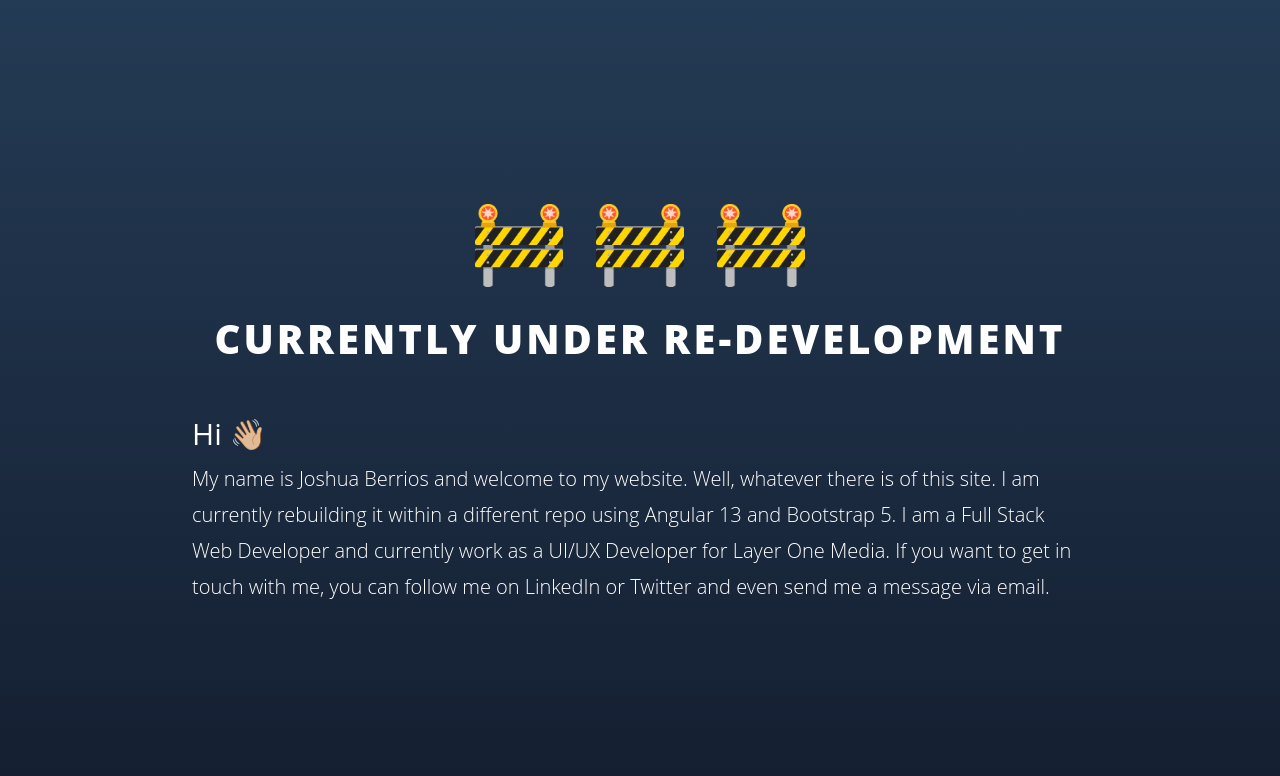
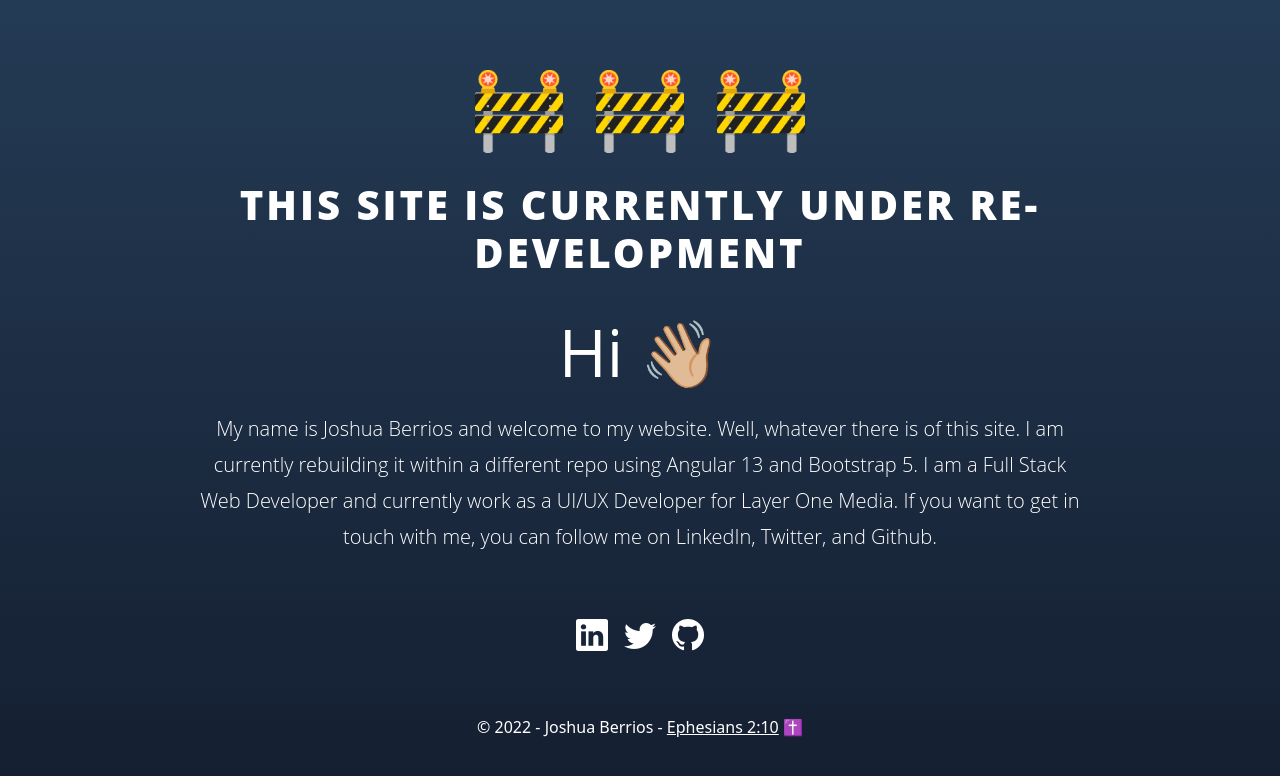
Before and after one commit to JoshuaB94/JoshuaB94.github.io, a plain HTML site: page index.html in a window 1280 px wide. Drawn offline with nearby package versions, Linux system fonts and the light colour scheme.

Commit message:
Implemented social media icons for LinkedIn, Twitter, & Github + Created a Footer Area with Copyright info and a Bible verse link.

```diff
--- a/index.html
+++ b/index.html
@@ -12,15 +12,39 @@
 </head>
 <body>
     <div class="main-container">
+        <!-- Main Content Area -->
         <div class="content">
             <p class="emoji-heading">🚧 🚧 🚧</p>
-            <h1>Currently Under Re-Development</h1>
+            <h1>This Site is Currently Under Re-Development</h1>
             <p class="content-copy">
                 <span class="hello-copy">Hi 👋🏼</span><br>
                 My name is Joshua Berrios and welcome to my website. Well, whatever there is of this site. I am currently rebuilding it within a different repo
                 using Angular 13 and Bootstrap 5. I am a Full Stack Web Developer and currently work as a UI/UX Developer for Layer One Media. If you want to
-                get in touch with me, you can follow me on LinkedIn or Twitter and even send me a message via email.
+                get in touch with me, you can follow me on LinkedIn, Twitter, and Github.
             </p>
+
+            <div class="d-flex flex-row mb-3 mt-5 justify-content-center">
+                <div class="p-2 social-icon">
+                    <a href="https://linkedin.com/in/joshuaberrios" target="_blank">
+                        <i class="bi bi-linkedin" style="font-size: 2rem; color: white;"></i>
+                    </a>
+                </div>
+                <div class="p-2 social-icon">
+                    <a href="https://twitter.com/ixoyedesign" target="_blank">
+                        <i class="bi bi-twitter" style="font-size: 2rem; color: white;"></i>
+                    </a>
+                </div>
+                <div class="p-2 social-icon">
+                    <a href="https://github.com/JoshuaB94" target="_blank">
+                        <i class="bi bi-github" style="font-size: 2rem; color: white;"></i>
+                    </a>
+                </div>
+            </div>
+
+            <!-- Footer + Copyright Area -->
+            <div class="container-sm text-white text-center mt-5">
+                <p>© 2022 - Joshua Berrios - <a href="https://my.bible.com/bible/59/EPH.2.ESV" target="_blank" class="text-white">Ephesians 2:10</a> ✝️</p>
+            </div>
         </div>
     </div>
 
--- a/styles/stylesheet.css
+++ b/styles/stylesheet.css
@@ -1,3 +1,7 @@
+/*--- Bootstrap Icons ---*/
+@import url("https://cdn.jsdelivr.net/npm/bootstrap-icons@1.8.3/font/bootstrap-icons.css");
+
+
 .main-container {
     background: #141E30;  /* fallback for old browsers */
     background: -webkit-linear-gradient(to bottom, #243B55, #141E30);  /* Chrome 10-25, Safari 5.1-6 */
@@ -23,7 +27,7 @@ h1 {
     font-family: "Open Sans", sans-serif;
     font-weight: 800;
     text-transform: uppercase;
-    margin-bottom: 5%;
+    margin-bottom: 2%;
     letter-spacing: 3px;
     text-align: center;
 }
@@ -34,7 +38,7 @@ h1 {
     font-weight: 300;
     font-size: 20px;
     line-height: 1.8;
-    text-align: left;
+    text-align: center;
 }
 
 .emoji-heading {
@@ -43,6 +47,13 @@ h1 {
 }
 
 .hello-copy {
-    font-size: 30px;
+    font-size: 65px;
     font-weight: 400;
+    text-align: center;
 }
+
+.social-icon:hover {
+    transform: translate(0, -10px);
+    transition-timing-function: ease-in-out;
+    transition-duration: 0.3s;
+}
```
